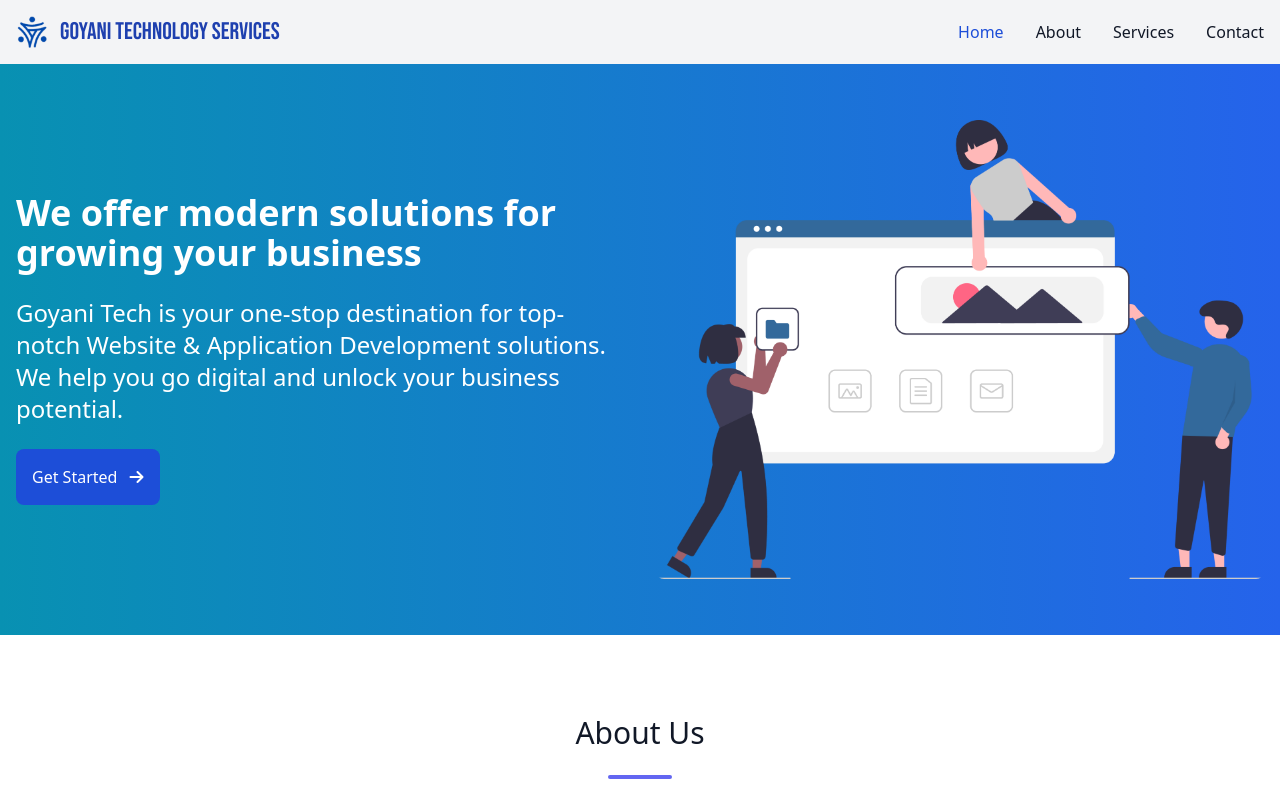
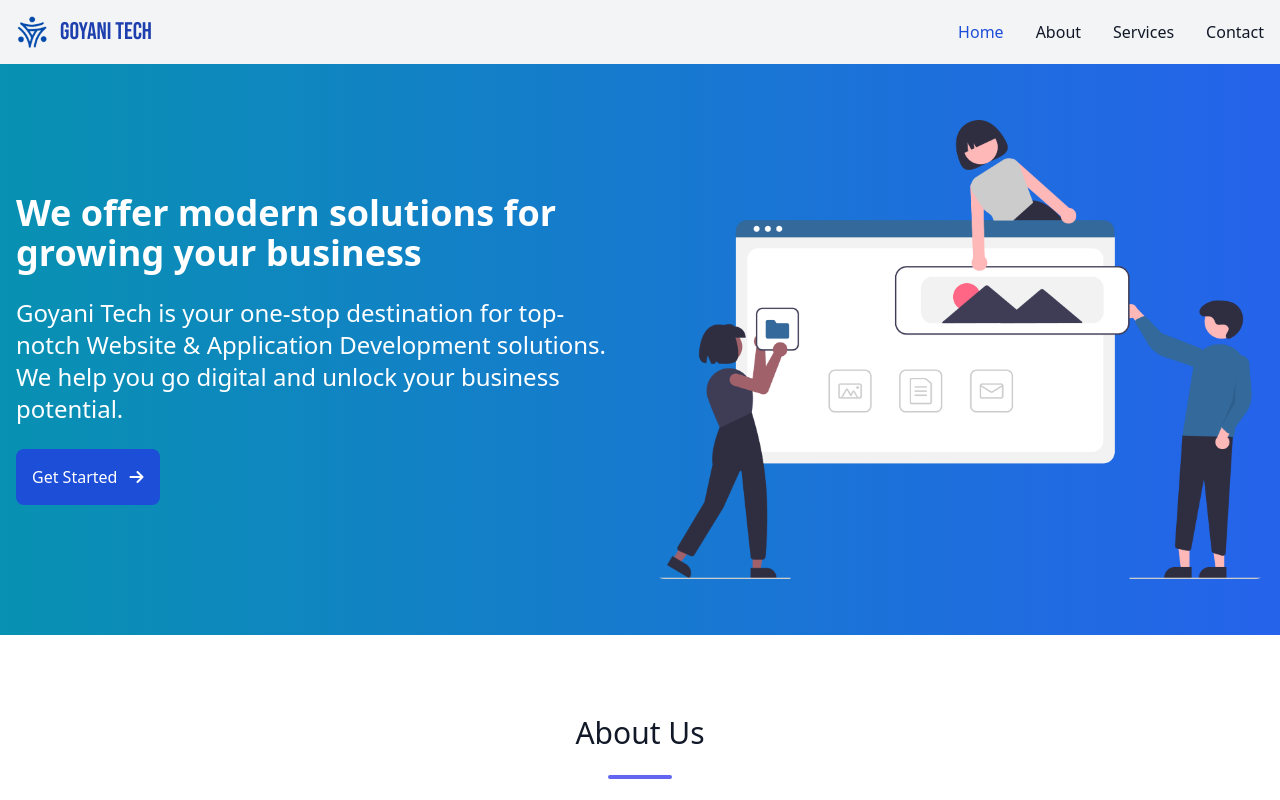
Before and after one commit to goyanitechnologyservices/goyanitech, a website: page index.html in a window 1280 px wide. Shown: the top 800 px of the page. Drawn offline with Linux system fonts and the light colour scheme.

Commit message:
Update branding to use 'Goyani Tech'

```diff
--- a/index.html
+++ b/index.html
@@ -43,7 +43,7 @@
         <a href="/" class="flex items-center space-x-3 rtl:space-x-reverse">
           <img src="./assets/logo.png" class="h-8" alt="Goyani Tech Logo" />
           <span class="self-center text-2xl text-blue-800 font-bebas leading-3"
-            >Goyani Technology Services
+            >Goyani Tech
           </span>
         </a>
         <button
@@ -427,7 +427,7 @@
             <a href="#" class="flex space-x-3 rtl:space-x-reverse">
               <img src="./assets/logo.png" class="h-8" alt="Goyani Tech Logo" />
               <span class="self-center text-2xl text-blue-800 font-bebas"
-                >Goyani Technology Services</span
+                >Goyani Tech</span
               >
             </a>
             <p class="mt-4">
@@ -500,7 +500,7 @@
         class="container mx-auto py-4 px-5 flex flex-wrap flex-col sm:flex-row justify-center"
       >
         <p class="text-sm text-center">
-          Goyani Technology Services || 2025 All Rights Reserved
+          Goyani Tech || 2025 All Rights Reserved
         </p>
       </div>
     </div>
```
